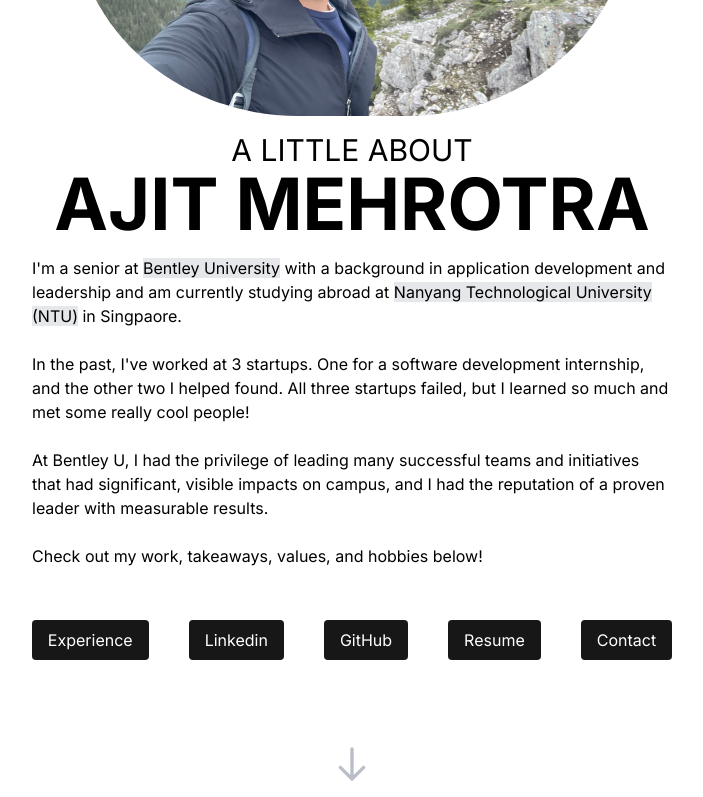
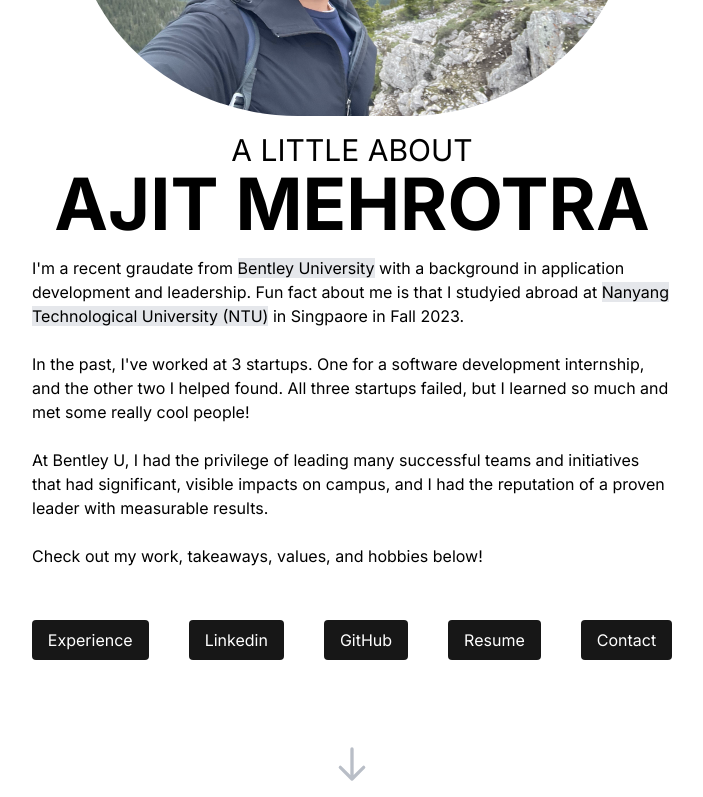
Before and after one commit to Ajit-Mehrotra/ajit-website, a Next.js app: page / in a window 1280 px wide. Shown: the part 380-1177 px from the top of the page, without its empty margins (288-991 px from the left). Built offline with nearby package versions, Linux system fonts and the light colour scheme.

Commit message:
Update Description.tsx

```diff
--- a/components/landing/Description.tsx
+++ b/components/landing/Description.tsx
@@ -19,16 +19,15 @@ function Description() {
             <h1 className=' text-xl font-bold sm:text-4xl md:text-6xl lg:text-7xl text-center '>AJIT MEHROTRA</h1>
 
             <p className="px-[4rem] md:px-[6rem] lg:px-[20rem] sm:pt-[1rem] py-[2rem]">
-                I&apos;m a senior at{" "}
+                I&apos;m a recent graudate from {" "}
                 <LinkComponent href="https://www.bentley.edu/">
                     Bentley University
                 </LinkComponent>{" "}
-                with a background in application development and leadership and am
-                currently studying abroad at{" "}
+                with a background in application development and leadership. Fun fact about me is that I studyied abroad at{" "}
                 <LinkComponent href="https://www.bentley.edu/">
                     Nanyang Technological University (NTU)
                 </LinkComponent>{" "}
-                in Singpaore.
+                in Singpaore in Fall 2023.
                 <br />
                 <br />
                 In the past, I&apos;ve worked at 3 startups. One for a software development
```
